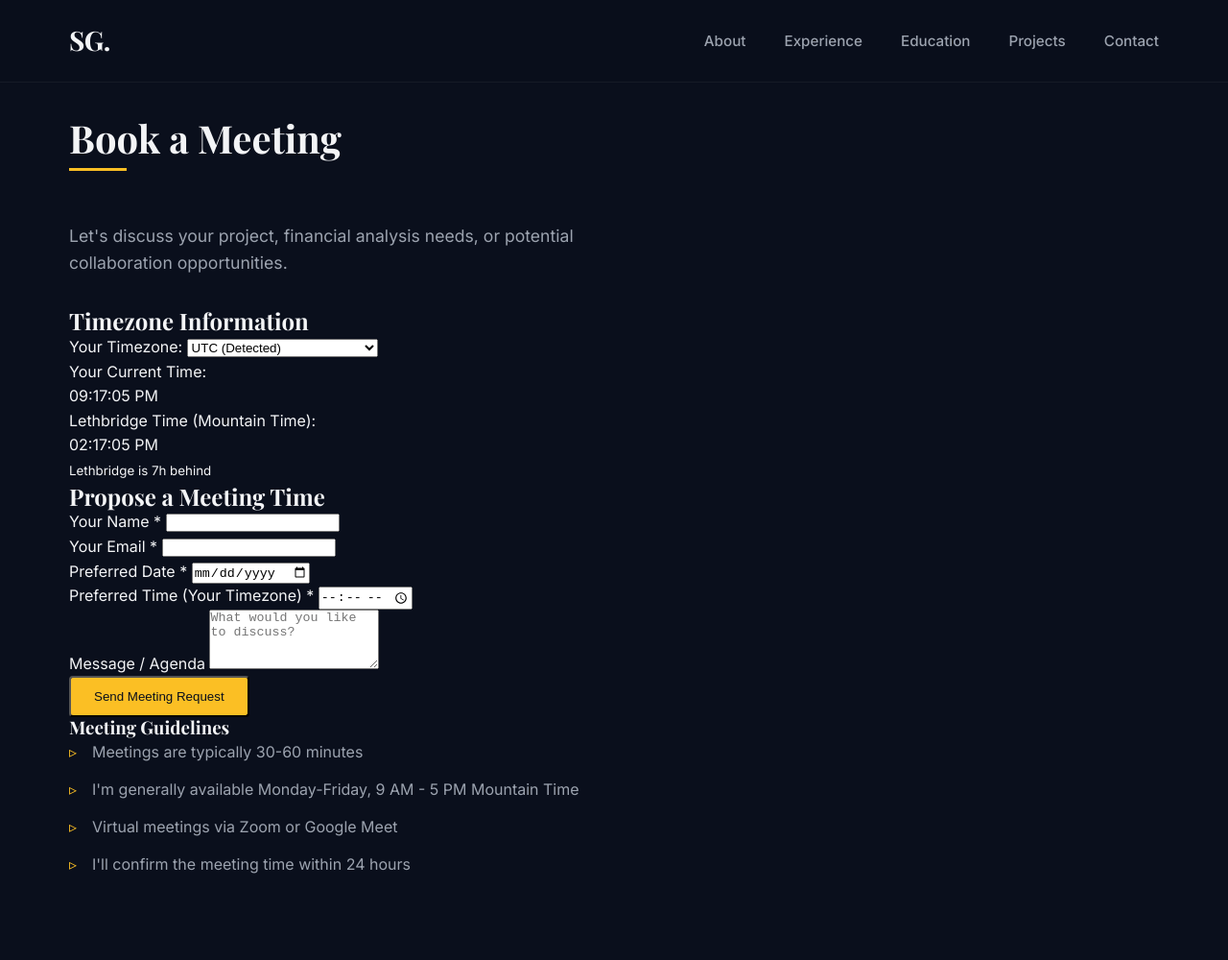
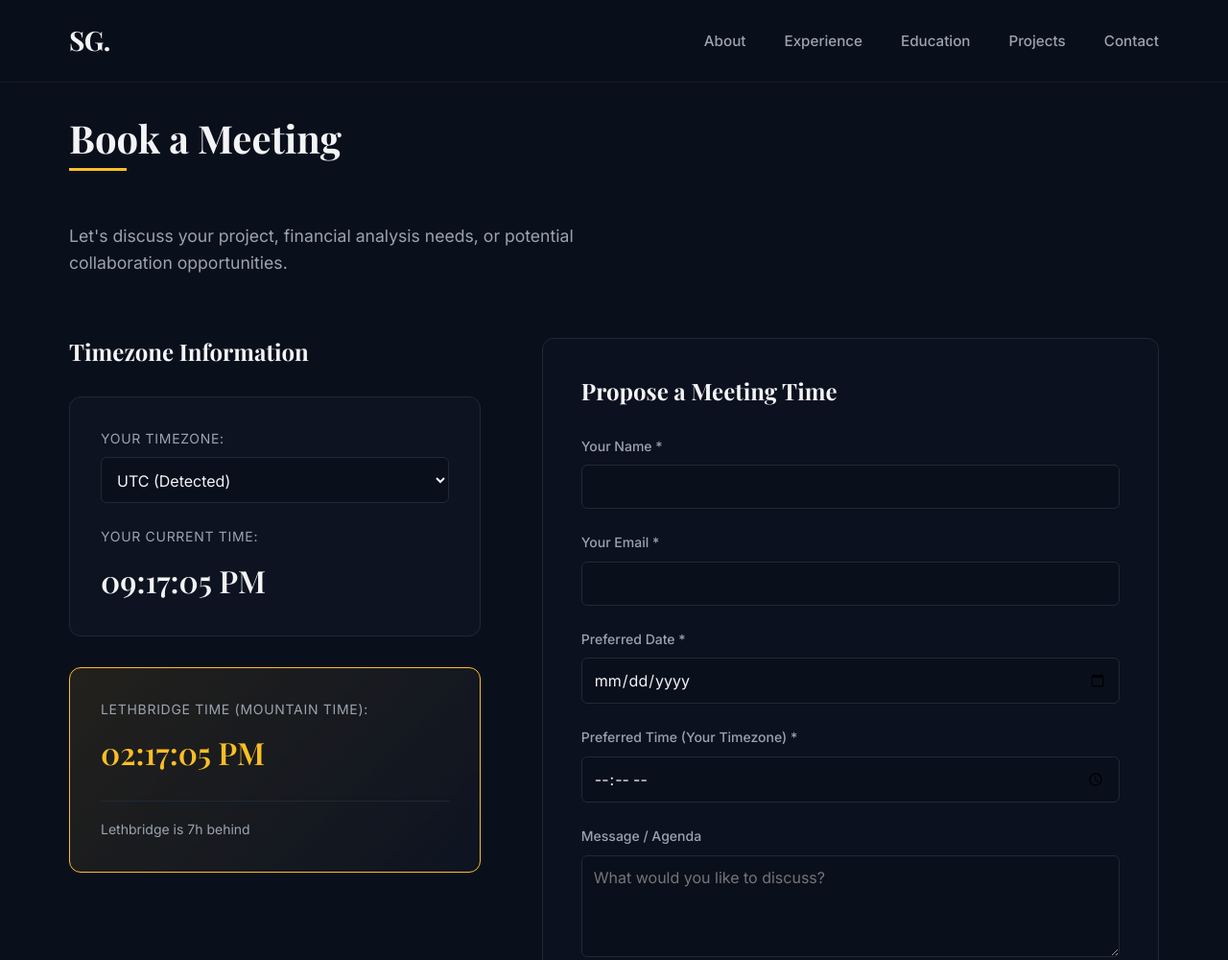
Before and after one commit to SethGraham327/SethGraham327.github.io, a plain HTML site: page book-meeting.html in a window 1280 px wide. Shown: the top 1000 px of the page at 96% size. Drawn offline with nearby package versions, Linux system fonts and the light colour scheme.

Commit message:
feat: add meeting booking page with timezone display, conversion, and form styling.

```diff
--- a/style.css
+++ b/style.css
@@ -583,13 +583,219 @@ footer {
         grid-template-columns: 1fr;
     }
 
-    .project-navigation {
-        flex-direction: column;
-        gap: 1rem;
+}
+
+/* Meeting Booking Page */
+.meeting-section {
+    padding: var(--spacing-xl) 0;
+}
+
+.meeting-container {
+    display: grid;
+    grid-template-columns: 1fr 1.5fr;
+    gap: var(--spacing-lg);
+    margin: var(--spacing-lg) 0;
+}
+
+.timezone-info h2,
+.meeting-form-container h2 {
+    font-size: 1.5rem;
+    margin-bottom: var(--spacing-md);
+    color: var(--text-primary);
+}
+
+.timezone-card {
+    background-color: rgba(17, 24, 39, 0.5);
+    padding: 2rem;
+    border-radius: 12px;
+    border: 1px solid var(--border-color);
+    margin-bottom: var(--spacing-md);
+}
+
+.lethbridge-card {
+    background: linear-gradient(135deg, rgba(251, 191, 36, 0.1), rgba(17, 24, 39, 0.5));
+    border-color: var(--accent-color);
+}
+
+.timezone-item {
+    margin-bottom: 1.5rem;
+}
+
+.timezone-item:last-child {
+    margin-bottom: 0;
+}
+
+.timezone-item label {
+    display: block;
+    font-size: 0.875rem;
+    color: var(--text-secondary);
+    margin-bottom: 0.5rem;
+    text-transform: uppercase;
+    letter-spacing: 0.05em;
+}
+
+.timezone-select {
+    width: 100%;
+    padding: 0.75rem;
+    background-color: var(--bg-color);
+    border: 1px solid var(--border-color);
+    border-radius: 6px;
+    color: var(--text-primary);
+    font-size: 1rem;
+    font-family: var(--font-sans);
+    cursor: pointer;
+    transition: var(--transition-fast);
+}
+
+.timezone-select:hover,
+.timezone-select:focus {
+    border-color: var(--accent-color);
+    outline: none;
+}
+
+.time-display {
+    font-size: 2rem;
+    font-weight: 600;
+    color: var(--text-primary);
+    font-family: var(--font-serif);
+}
+
+.lethbridge-time {
+    color: var(--accent-color);
+}
+
+.timezone-offset {
+    margin-top: 1rem;
+    padding-top: 1rem;
+    border-top: 1px solid var(--border-color);
+}
+
+.timezone-offset small {
+    color: var(--text-secondary);
+    font-size: 0.875rem;
+}
+
+/* Meeting Form */
+.meeting-form-container {
+    background-color: rgba(17, 24, 39, 0.3);
+    padding: 2.5rem;
+    border-radius: 12px;
+    border: 1px solid var(--border-color);
+}
+
+.meeting-form {
+    display: flex;
+    flex-direction: column;
+    gap: 1.5rem;
+}
+
+.form-group {
+    display: flex;
+    flex-direction: column;
+}
+
+.form-group label {
+    font-size: 0.875rem;
+    color: var(--text-secondary);
+    margin-bottom: 0.5rem;
+    font-weight: 500;
+}
+
+.form-group input,
+.form-group textarea {
+    padding: 0.75rem;
+    background-color: var(--bg-color);
+    border: 1px solid var(--border-color);
+    border-radius: 6px;
+    color: var(--text-primary);
+    font-size: 1rem;
+    font-family: var(--font-sans);
+    transition: var(--transition-fast);
+}
+
+.form-group input:focus,
+.form-group textarea:focus {
+    outline: none;
+    border-color: var(--accent-color);
+    box-shadow: 0 0 0 3px rgba(251, 191, 36, 0.1);
+}
+
+.form-group textarea {
+    resize: vertical;
+    min-height: 100px;
+}
+
+.time-conversion-display {
+    background: linear-gradient(135deg, rgba(251, 191, 36, 0.15), rgba(17, 24, 39, 0.5));
+    padding: 1.5rem;
+    border-radius: 8px;
+    border: 1px solid var(--accent-color);
+    margin: 1rem 0;
+}
+
+.conversion-info strong {
+    display: block;
+    color: var(--text-secondary);
+    font-size: 0.875rem;
+    margin-bottom: 0.75rem;
+}
+
+.converted-time {
+    display: flex;
+    flex-direction: column;
+    gap: 0.25rem;
+}
+
+.converted-time span:first-child {
+    font-size: 1.5rem;
+    font-weight: 600;
+    color: var(--accent-color);
+    font-family: var(--font-serif);
+}
+
+.converted-label {
+    font-size: 0.875rem;
+    color: var(--text-secondary);
+}
+
+.form-actions {
+    margin-top: 1rem;
+}
+
+.form-message {
+    padding: 1rem;
+    border-radius: 6px;
+    margin-top: 1rem;
+    text-align: center;
+}
+
+.form-message.success {
+    background-color: rgba(16, 185, 129, 0.1);
+    border: 1px solid rgba(16, 185, 129, 0.3);
+    color: #10b981;
+}
+
+.meeting-info {
+    margin-top: var(--spacing-lg);
+    padding: 2rem;
+    background-color: rgba(17, 24, 39, 0.3);
+    border-radius: 12px;
+    border: 1px solid var(--border-color);
+}
+
+.meeting-info h3 {
+    font-size: 1.25rem;
+    margin-bottom: 1.5rem;
+    color: var(--text-primary);
+}
+
+/* Responsive for Meeting Page */
+@media (max-width: 968px) {
+    .meeting-container {
+        grid-template-columns: 1fr;
     }
 
-    .project-navigation .btn {
-        width: 100%;
-        text-align: center;
+    .time-display {
+        font-size: 1.5rem;
     }
 }
```
Also changed, not shown: index.html (+1 -14 lines).
